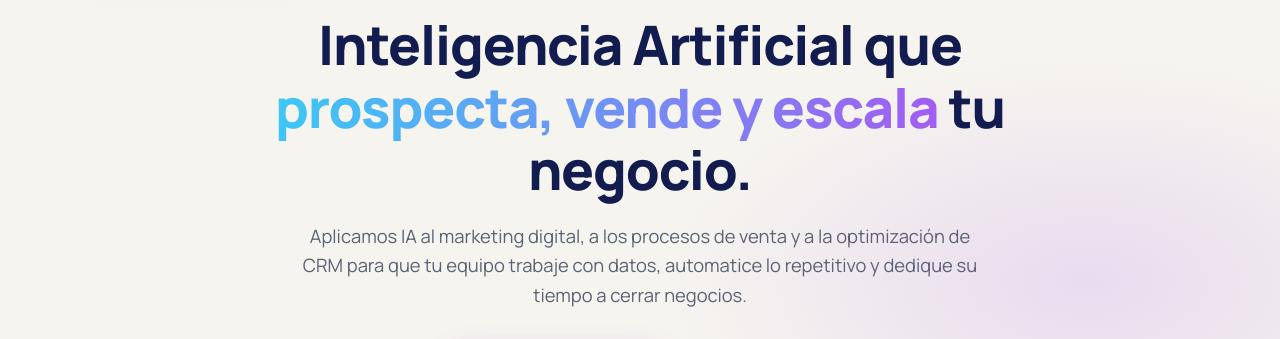
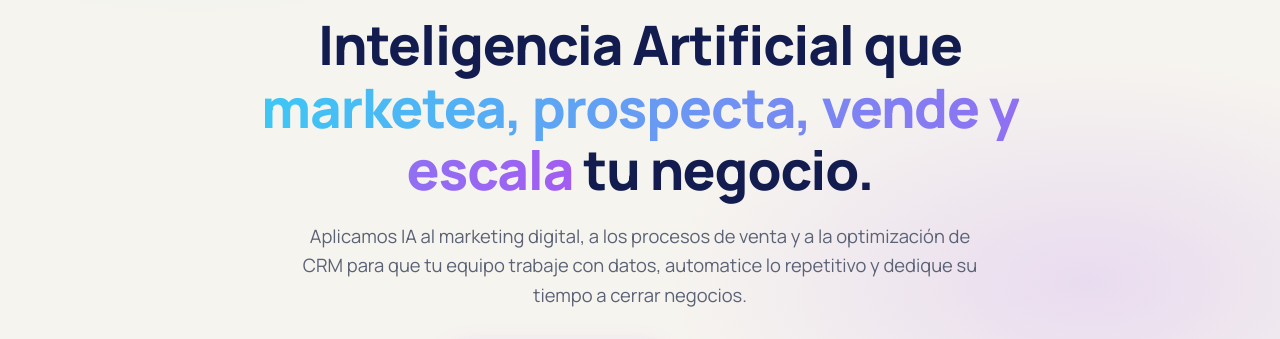
Before and after one commit to marcosortiz71-lab/sofialabschile, a plain HTML site: page index.html in a window 1280 px wide. Shown: the part 449-788 px from the top of the page. Drawn offline with Linux system fonts and the light colour scheme.

Commit message:
Update heading to include 'marketea' in text

```diff
--- a/index.html
+++ b/index.html
@@ -58,7 +58,7 @@
           <source src="logo-hero.mp4" type="video/mp4" />
           <img src="logo-sofialabs.png" alt="SofIA Labs — Innovation &amp; Knowledge Solutions" width="1400" height="453" />
         </video>
-        <h1 class="reveal">Inteligencia Artificial que <span class="grad">prospecta, vende y escala</span> tu negocio.</h1>
+        <h1 class="reveal">Inteligencia Artificial que <span class="grad">marketea, prospecta, vende y escala</span> tu negocio.</h1>
         <p class="hero__lead reveal">Aplicamos IA al marketing digital, a los procesos de venta y a la optimización de CRM para que tu equipo trabaje con datos, automatice lo repetitivo y dedique su tiempo a cerrar negocios.</p>
         <div class="hero__cta reveal">
           <a href="#contacto" class="btn">Agenda un diagnóstico</a>
```
